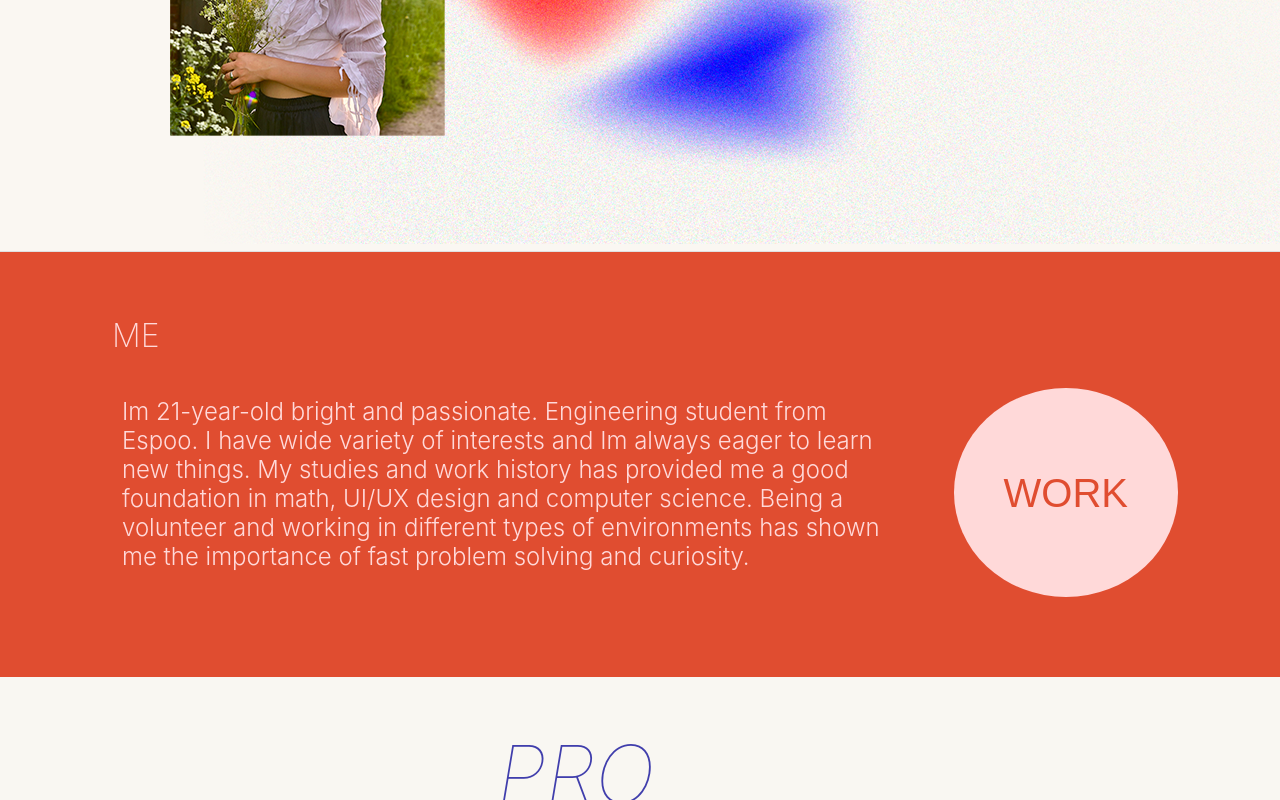
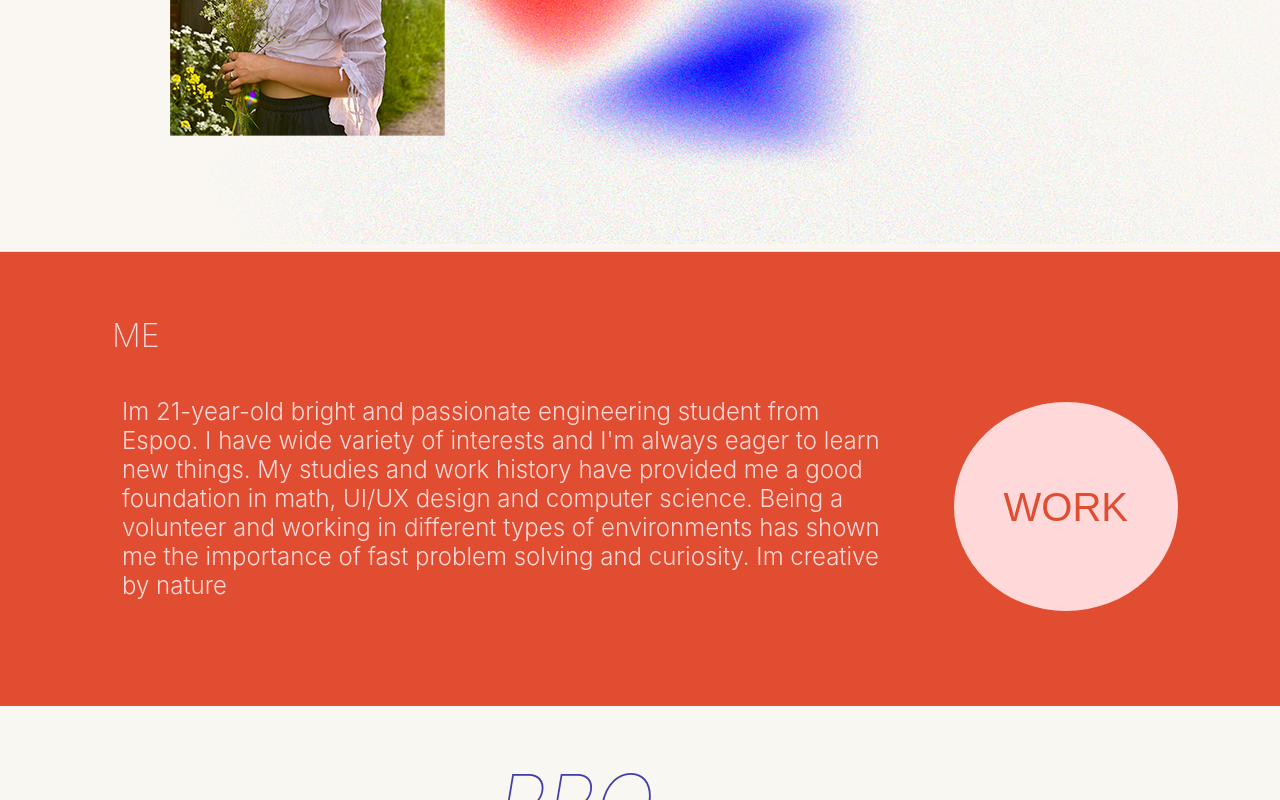
Before and after one commit to siirihytonen/siirihytonen.github.io, a plain HTML site: page index.html in a window 1280 px wide. Shown: the part 414-1214 px from the top of the page. Drawn offline with Linux system fonts and the light colour scheme; a web font is replaced by a local one.

Commit message:
Update index.html

```diff
--- a/index.html
+++ b/index.html
@@ -50,8 +50,8 @@
 			<div class="main_container">
 				<h1 class="header"> Me</h1>
 				<div class="main_content">
-					<p> Im 21-year-old bright and passionate. Engineering student from Espoo.
-						I have wide variety of interests and Im always eager to learn new things. My studies and work history has provided me a good foundation in math, UI/UX design and computer science. Being a volunteer and working in different types of environments has shown me the importance of fast problem solving and curiosity.</p>
+					<p> Im 21-year-old bright and passionate engineering student from Espoo.
+						I have wide variety of interests and I'm always eager to learn new things. My studies and work history have provided me a good foundation in math, UI/UX design and computer science. Being a volunteer and working in different types of environments has shown me the importance of fast problem solving and curiosity. Im creative by nature</p>
 					<button class="main_btn"><a href="CV2022.pdf">Work</a> </button>
 					<div class="social_icons">
 					</div>
```
